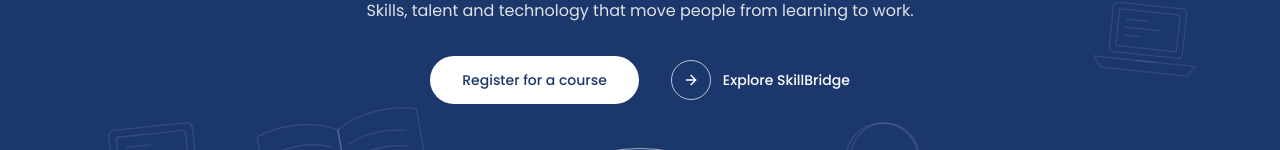
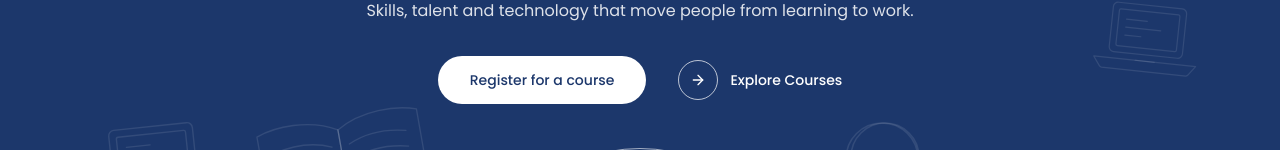
Before and after one commit to BailoDev/skillbridgefoundation, a Next.js app: page / in a window 1280 px wide. Shown: the part 297-447 px from the top of the page. Built offline with nearby package versions, Linux system fonts and the light colour scheme; no server answers; a web font is replaced by a local one.

Commit message:
feat: implement explore click functionality and update link to academy page

```diff
--- a/components/home/hero-section.tsx
+++ b/components/home/hero-section.tsx
@@ -1,10 +1,12 @@
 "use client"
 
-import type { CSSProperties, ReactNode } from 'react'
+import type { CSSProperties, MouseEvent, ReactNode } from 'react'
+import { useSheets } from '@/components/sheets/sheets-context'
 import { motion } from 'framer-motion'
 import Link from 'next/link'
 import { Link2, ArrowRight, Play } from 'lucide-react'
 import { Poppins } from 'next/font/google'
+
 
 const poppins = Poppins({
   subsets: ['latin'],
@@ -148,6 +150,15 @@
 }
 
 export default function HeroSection() {
+const { openPillar } = useSheets()
+
+  // Plain left-click opens the sheet. Ctrl/Cmd/middle-click still open /academy in a new tab.
+  const onExploreClick = (e: MouseEvent<HTMLAnchorElement>) => {
+    if (e.metaKey || e.ctrlKey || e.shiftKey || e.altKey || e.button !== 0) return
+    e.preventDefault()
+    openPillar('academy')
+  }
+
   return (
     <section
       style={theme}
@@ -203,13 +214,14 @@
               Register for a course
             </Link>
             <Link
-              href="/about"
+              href="/academy"
+              onClick={onExploreClick}
               className="group inline-flex items-center gap-3 text-sm font-medium text-white"
             >
               <span className="flex h-10 w-10 items-center justify-center rounded-full border border-white/70 transition-colors duration-300 group-hover:bg-white group-hover:text-[color:var(--hero-bg)]">
                 <ArrowRight className="h-4 w-4" />
               </span>
-              Explore SkillBridge
+              Explore Courses
             </Link>
           </motion.div>
         </div>
```
